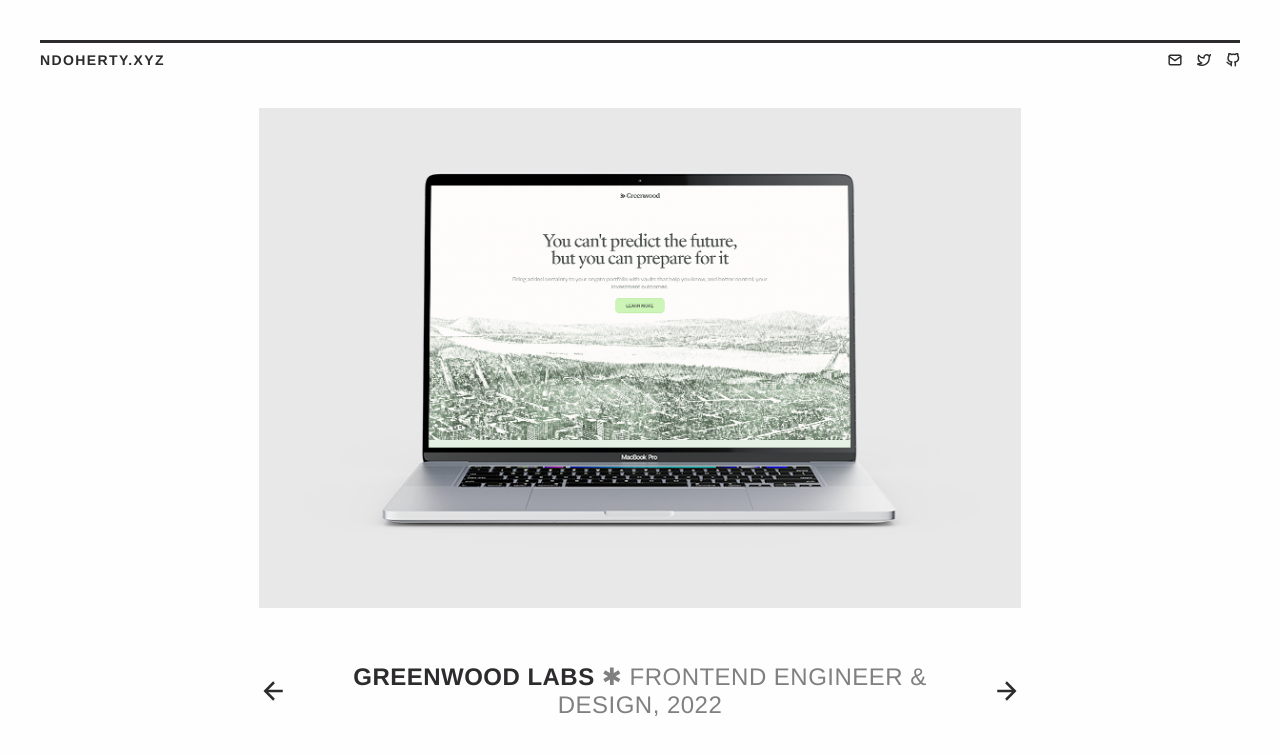
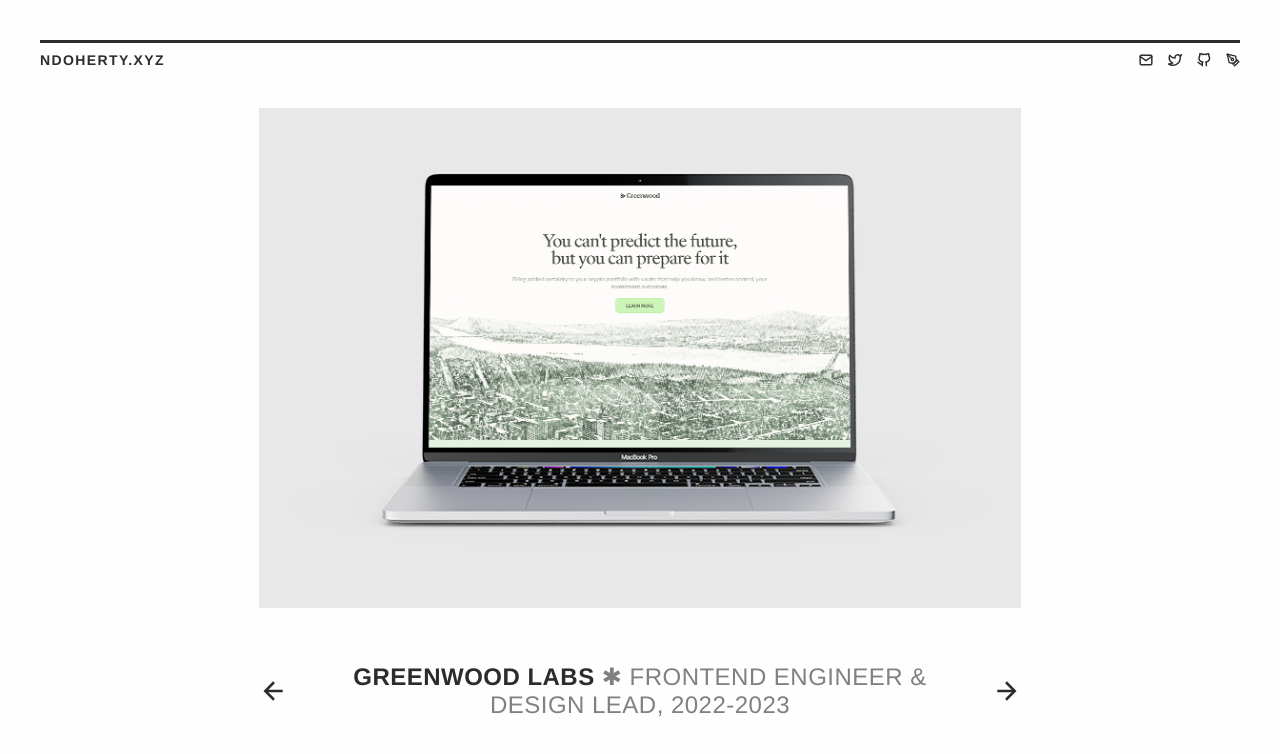
Before and after one commit to ndoherty-xyz/portfolio, a React (Create React App) app: page / in a window 1280 px wide. Shown: the top 754 px of the page. Built offline with nearby package versions, Linux system fonts and the light colour scheme.

Commit message:
add mirror links, update years

```diff
--- a/src/pages/Home/Home.tsx
+++ b/src/pages/Home/Home.tsx
@@ -1,5 +1,5 @@
 import React, { useState } from 'react';
-import { ArrowLeft, ArrowRight, GitHub, Mail, Twitter } from 'react-feather';
+import { ArrowLeft, ArrowRight, GitHub, Mail, PenTool, Twitter } from 'react-feather';
 import { useNavigate } from 'react-router-dom';
 
 import { projects } from '../../projects';
@@ -26,6 +26,7 @@ const Home = () => {
             <Mail size={14} strokeWidth={2.5} onClick={() => window.open('mailto:ndoherty.xyz@gmail.com', '_blank')} />
             <Twitter size={14} strokeWidth={2.5} onClick={() => window.open('https://twitter.com/ndoherty_xyz', '_blank')} />
             <GitHub size={14} strokeWidth={2.5} onClick={() => window.open('https://github.com/ndoherty-xyz', '_blank')} />
+            <PenTool size={14} strokeWidth={2.25} onClick={() => window.open('https://mirror.xyz/ndoherty.eth', '_blank')} />
           </div>
       </div>
 
--- a/src/pages/ProjectPage/ProjectPage.tsx
+++ b/src/pages/ProjectPage/ProjectPage.tsx
@@ -1,5 +1,5 @@
 import React from 'react'
-import { GitHub, Mail, Twitter } from 'react-feather'
+import { GitHub, Mail, PenTool, Twitter } from 'react-feather'
 import { useNavigate } from 'react-router-dom'
 import { Project } from '../../projects'
 
@@ -22,6 +22,7 @@ const ProjectPage: React.FC<ProjectPageProps> = ({ project }) => {
                         <Mail size={14} strokeWidth={2.5} onClick={() => window.open('mailto:ndoherty.xyz@gmail.com', '_blank')} />
                         <Twitter size={14} strokeWidth={2.5} onClick={() => window.open('https://twitter.com/ndoherty_xyz', '_blank')} />
                         <GitHub size={14} strokeWidth={2.5} onClick={() => window.open('https://github.com/ndoherty-xyz', '_blank')} />
+                        <PenTool size={14} strokeWidth={2.25} onClick={() => window.open('https://mirror.xyz/ndoherty.eth', '_blank')} />
                     </div>
                 </div>
             </div>
--- a/src/projects.ts
+++ b/src/projects.ts
@@ -11,7 +11,7 @@ import playlist2 from './images/playlist-2.png'
 export interface Project {
     title: string;
     subtitle: string;
-    year: number;
+    year: string;
     slug: string;
     headerImage: string;
     link?: string;
@@ -21,8 +21,8 @@ export interface Project {
 export const projects: Project[] = [
     {
         title: 'Greenwood Labs',
-        subtitle: 'Frontend Engineer & Design',
-        year: 2022,
+        subtitle: 'Frontend Engineer & Design Lead',
+        year: '2022-2023',
         slug: 'greenwood-labs',
         link: 'https://greenwood.finance',
         headerImage: greenwood1,
@@ -37,7 +37,7 @@ export const projects: Project[] = [
     {
         title: 'Kinnegad Play Therapy',
         subtitle: 'Freelance Web Design and Development',
-        year: 2022,
+        year: '2022',
         slug: 'kinnegad-play-therapy',
         link: 'https://kinnegadplaytherapy.ie',
         headerImage: kinnegad1,
@@ -51,7 +51,7 @@ export const projects: Project[] = [
     {
         title: 'Playlist Ninja',
         subtitle: 'Web Design and Development',
-        year: 2019,
+        year: '2019',
         slug: 'playlist-ninja',
         link: 'https://playlistninja.app',
         headerImage: playlist1,
```
